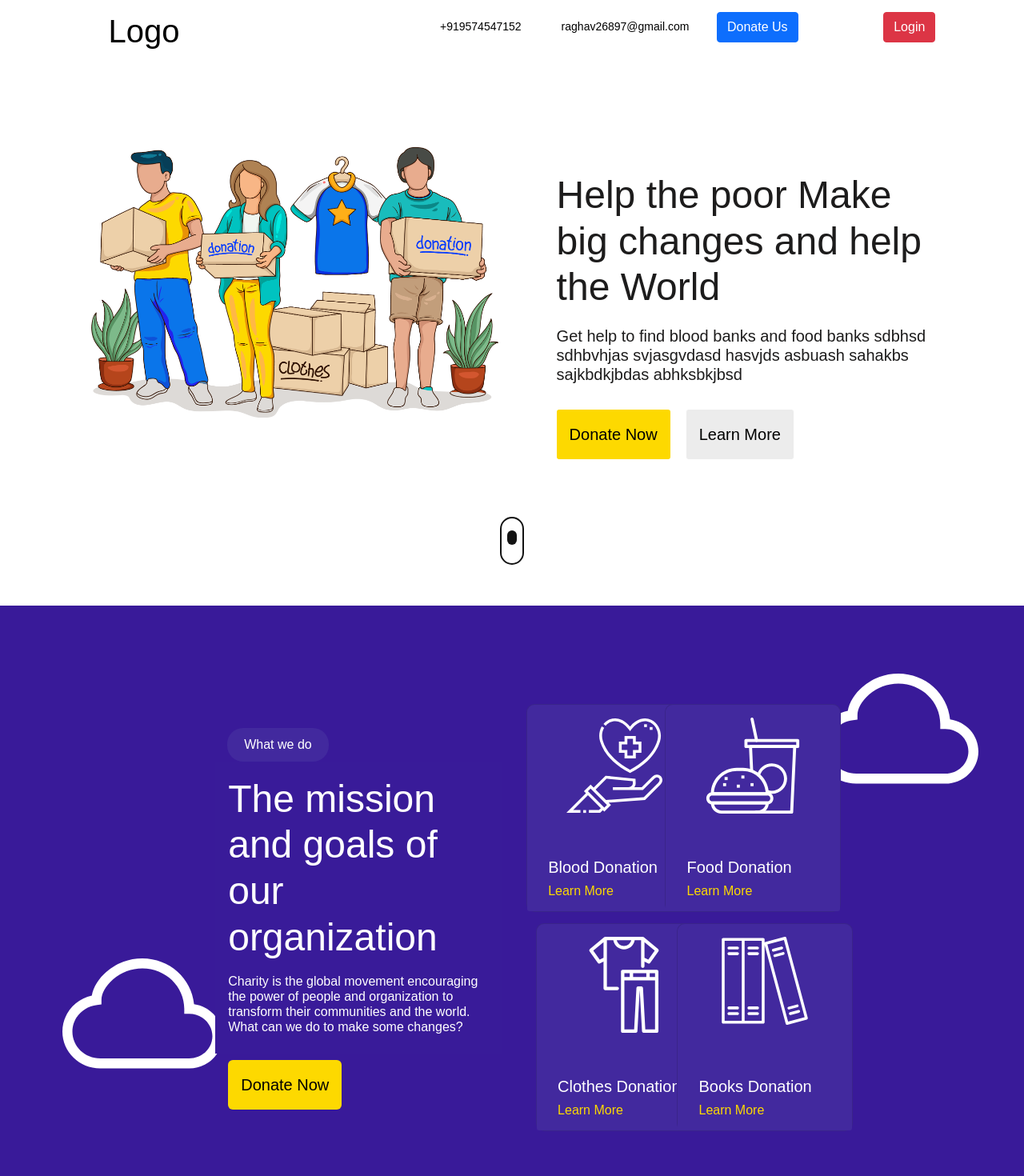
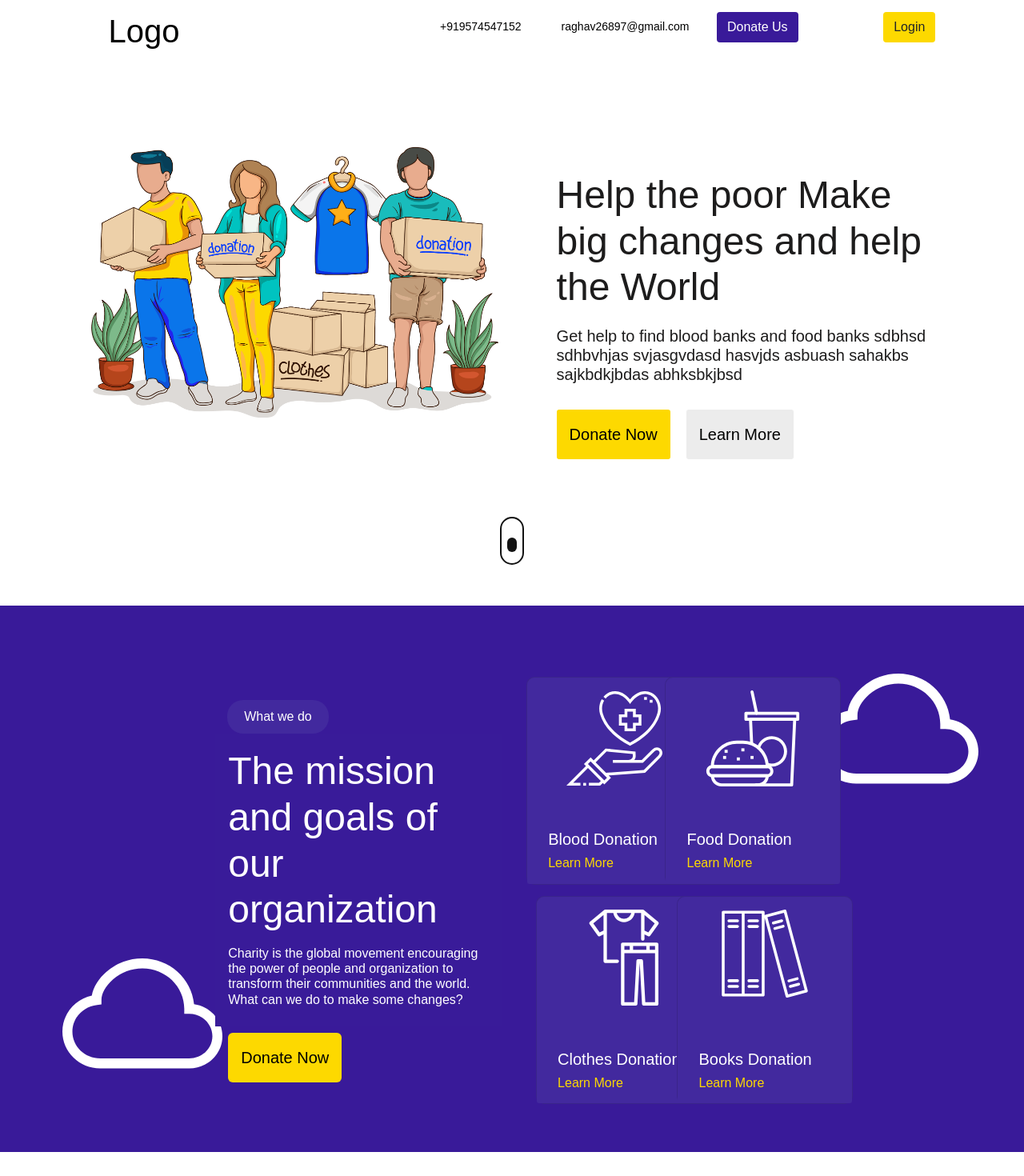
Before and after one commit to tanujdey7/donateindia, a React (Create React App) app: page / in a window 1280 px wide. Shown: the top 1470 px of the page at 80% size. After the commit the page ends 1440 px from the top, so only its background shows below. Built offline with nearby package versions, Linux system fonts and the light colour scheme.

Commit message:
css update

```diff
--- a/src/Components/HeadFoot/Navbar.css
+++ b/src/Components/HeadFoot/Navbar.css
@@ -39,10 +39,15 @@
 }
 
 .donateus-btn{
+    background-color: #391a99;
+    color: #ffffff;
+    font-family: "Poppins", sans-serif;
     float: left;
 }
 .login-btn {
+    background-color: #fdd900;
     margin-left: 20px;
+    font-family: "Poppins", sans-serif;
 }
 
 
--- a/src/Components/HeadFoot/Navbar.jsx
+++ b/src/Components/HeadFoot/Navbar.jsx
@@ -14,8 +14,8 @@ const Navbar = () => {
                     <h6 className="">raghav26897@gmail.com</h6>
                 </div>
                 <div className="login-div col-4">
-                    <button className="donateus-btn btn btn-md btn-primary">Donate Us</button>
-                    <button className="login-btn btn btn-md btn-danger">Login</button>
+                    <button className="donateus-btn btn btn-md">Donate Us</button>
+                    <button className="login-btn btn btn-md">Login</button>
                 </div>
             </div>
         </div>
--- a/src/Components/Sections/Mission.css
+++ b/src/Components/Sections/Mission.css
@@ -15,9 +15,8 @@
 }
 
 .mission-col {
-  margin-top: 10%;
-  margin-bottom: 7%;
-  /* background-color: #fff; */
+  margin-top: 7%;
+  margin-bottom:5%;
   height: 100%;
 }
 
```
